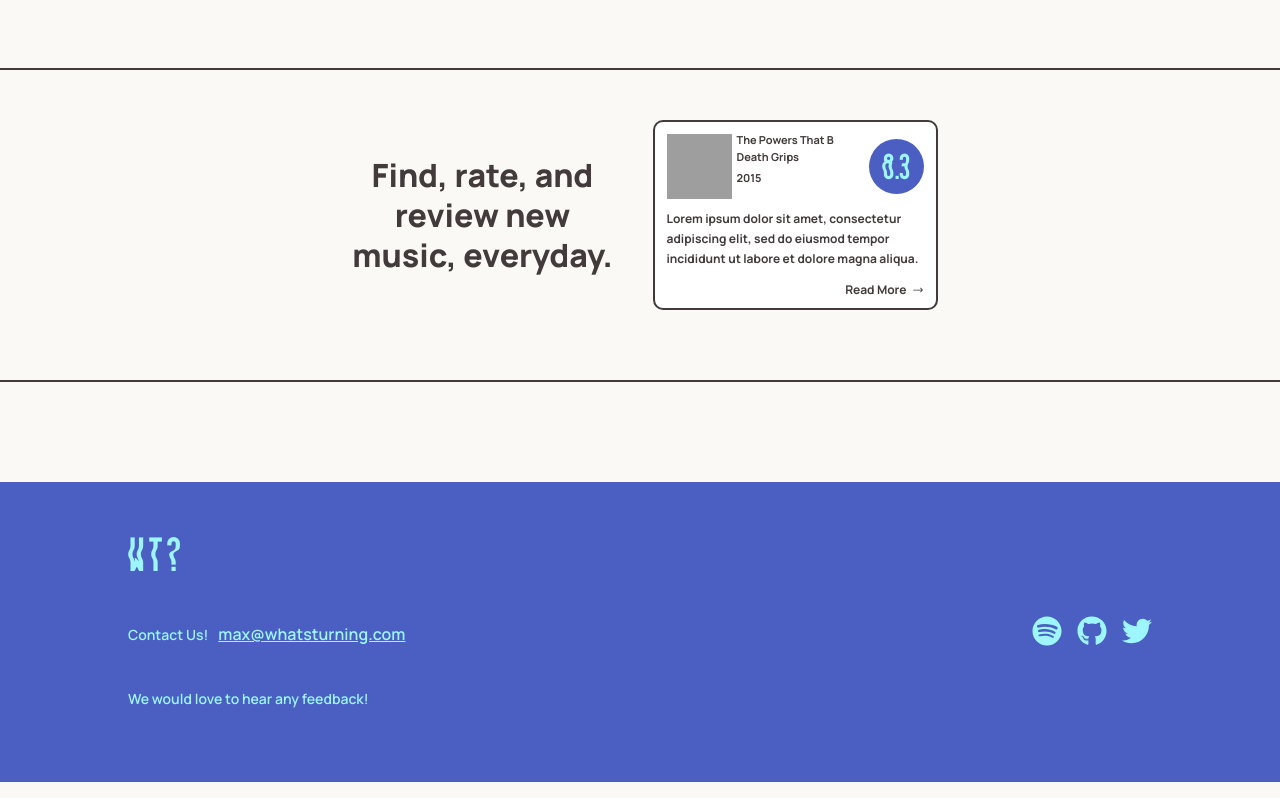
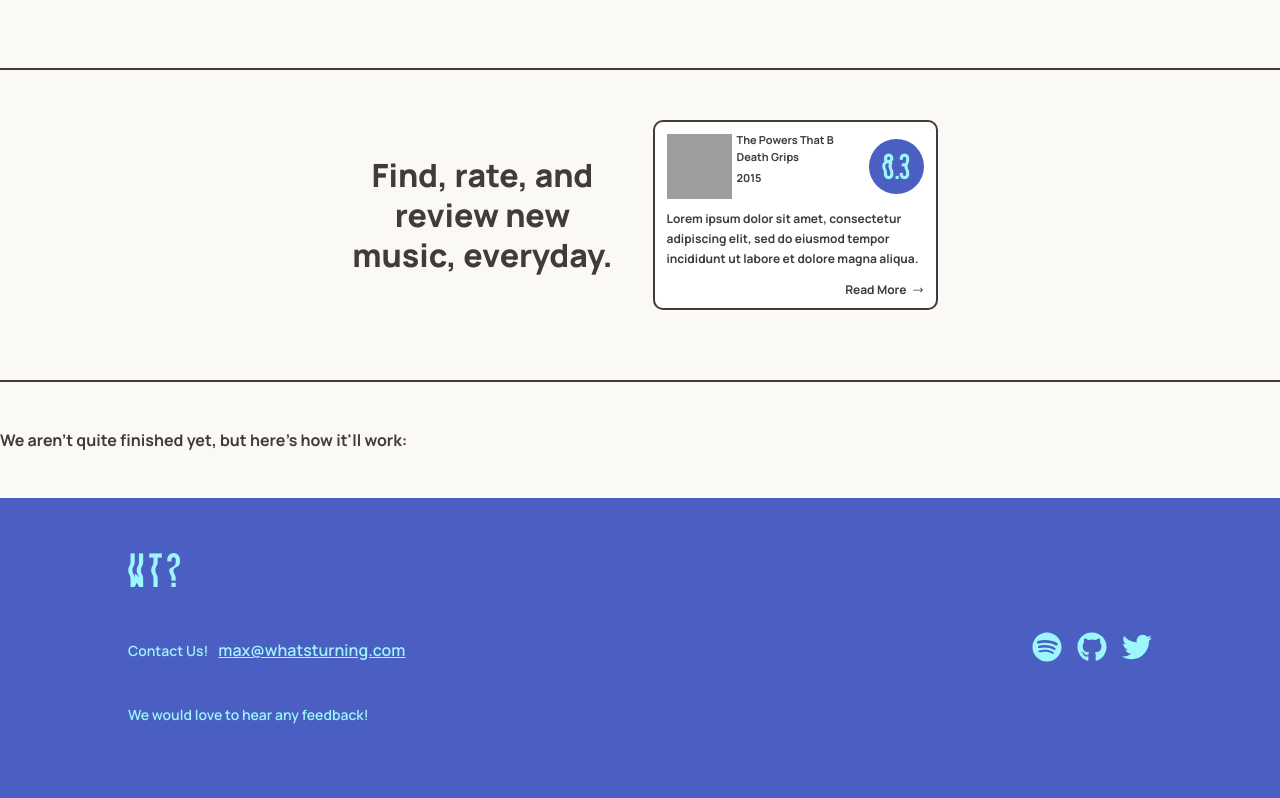
Before and after one commit to maxwellpothier/whats-turning, a Next.js app: page / in a window 1280 px wide. Shown: the part 526-1324 px from the top of the page. Built offline with nearby package versions, Linux system fonts and the light colour scheme; grey boxes are pictures that could not be loaded.

Commit message:
beginnings of the final section

```diff
--- a/pages/index.js
+++ b/pages/index.js
@@ -17,6 +17,11 @@ const Home = () => {
 				<PostCard/>
 			</div>
 			<HorizontalLine/>
+			<div className={styles.productDescription}>
+				<div>
+				We aren&apos;t quite finished yet, but here&apos;s how it&apos;ll work:
+				</div>
+			</div>
 		</Theme>
 	);
 };
--- a/pages/index.module.scss
+++ b/pages/index.module.scss
@@ -18,7 +18,7 @@
 	margin-bottom: 70px;
 }
 
-@media only screen and (min-width: 616px) {
+@media only screen and (min-width: 658px) {
 	.homepageExample {
 		display: flex;
 		justify-content: center;
```
